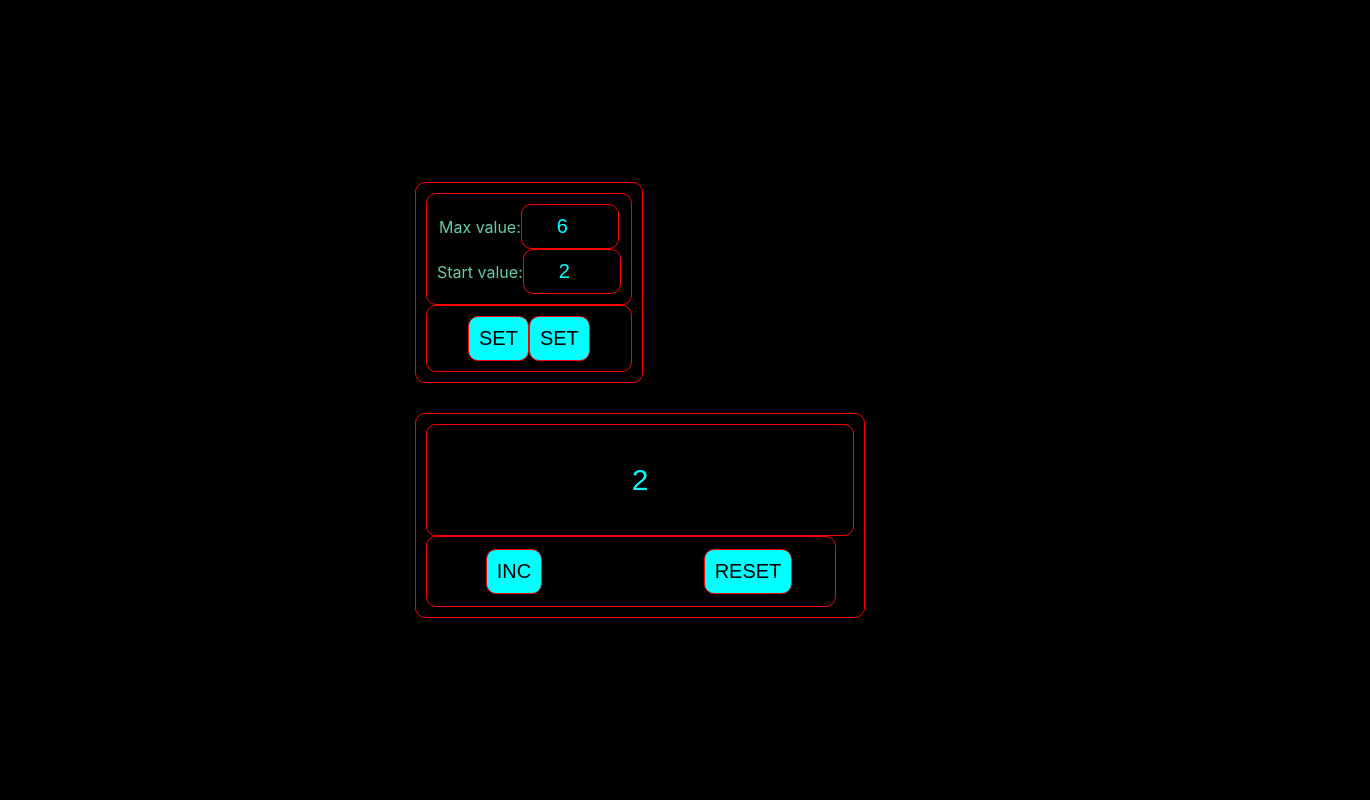
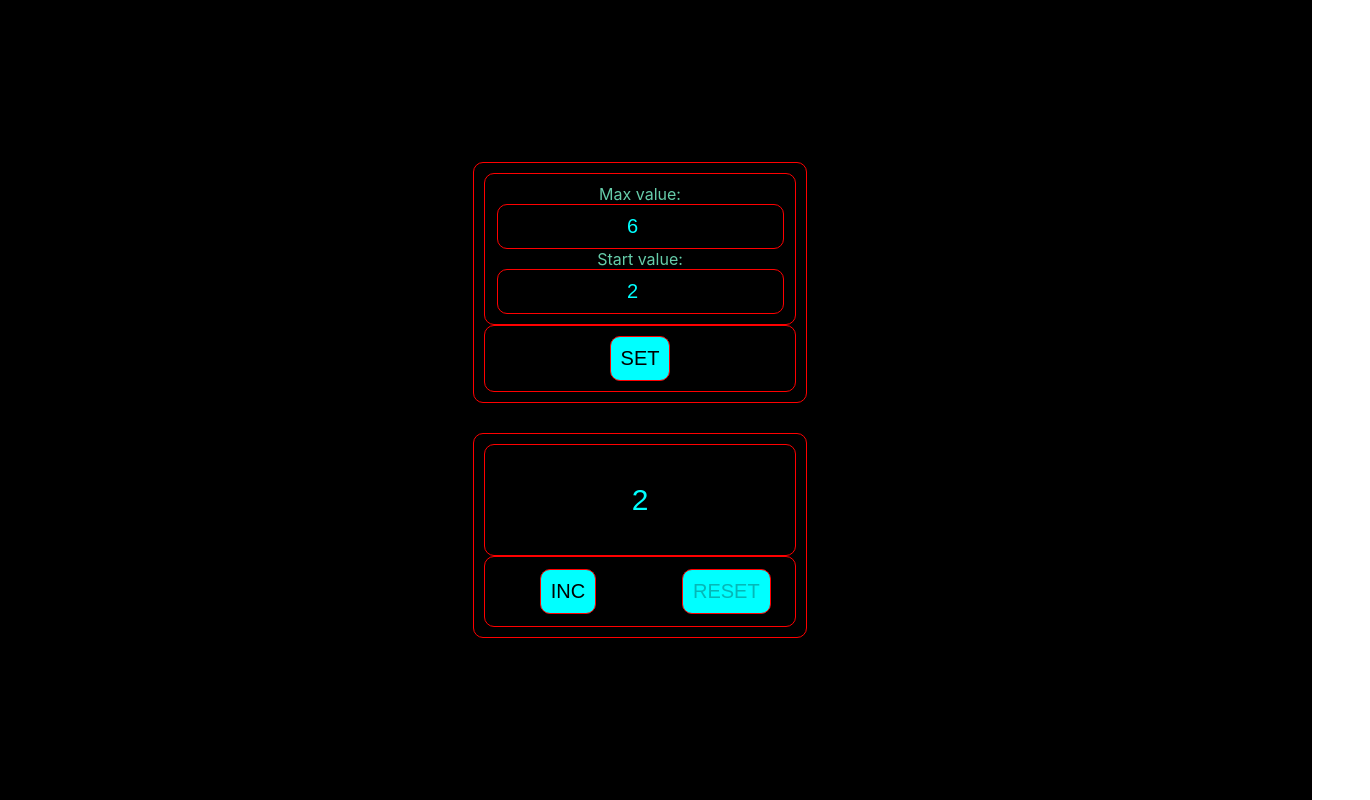
Before and after one commit to Chernik1991/counter2, a React (Create React App) app: page / in a window 1280 px wide. Shown: the top 800 px of the page, 1370 px wide, since content can reach past the window. Built offline with nearby package versions, Linux system fonts and the light colour scheme.

Commit message:
Counter 15.08.22

```diff
--- a/src/App.tsx
+++ b/src/App.tsx
@@ -1,23 +1,31 @@
-import React, {useState} from 'react';
+import React, {ChangeEvent, useState} from 'react';
 import {Count} from './Count';
 import {Set} from './Set';
 import './App.css'
 
 export const App = () => {
-    let [maxValue,setMaxValue]=useState(6);
-    const inca = () => {
-        maxValue = maxValue + 1
-        return setMaxValue(maxValue)
+    let [maxValue, setMaxValue] = useState(6);
+    let [minValue, setMinValue] = useState(2);
+
+    const setButton = (maxValue: number, minValue: number) => {
+        setMaxValue(maxValue)
+        setMinValue(minValue)
+        reset()
     }
-    let [minValue,setMinValue]=useState(2);
-    const inca2 = () => {
-        minValue = minValue + 1
-        return setMinValue(minValue)
+    const reset = () => {
+        return true
     }
+
     return (
         <div className="App1">
-            <div className="App"><Set startValue={minValue} maxValue={maxValue} inca={inca} inca2={inca2}/></div>
-            <div className="App"><Count maxValue={maxValue} startValue={minValue}/></div>
+            <div className="App">
+                <Set
+                    maxValue={maxValue}
+                    minValue={minValue}
+                    setButton={setButton}
+                />
+            </div>
+            <div className="App"><Count maxValue={maxValue} minValue={minValue} reset={reset}/></div>
         </div>
     );
 }
--- a/src/Count.module.css
+++ b/src/Count.module.css
@@ -33,6 +33,20 @@
   font-size: 30px;
   height: 70px;
   text-align: center;
+  width: 270px;
+}
+.InputOff{
+  border: 1px solid red;
+  padding: 10px;
+  border-radius: 10px;
+  background-color: black;
+  color: red;
+  font-size: 40px;
+  height: 60px;
+  text-align: center;
+  font-weight: 900;
+  width: 290px;
+  height: 90px
 }
 .ButtonBorder{
   display:inline-block;
@@ -41,10 +55,12 @@
   border-radius: 10px;
   background-color: black;
   text-align: center;
+  width: 290px;
 }
 .ButtonLi{
   display:inline-block;
-  width: 190px;
+  width: 100px;
   padding: 2px;
   background-color: black;
+
 }
--- a/src/Count.tsx
+++ b/src/Count.tsx
@@ -3,33 +3,50 @@ import s from './Count.module.css'
 import {Button} from './component/Button';
 import {Input} from './component/Input';
 
-type CountPropsType={
-    maxValue:number,
-    startValue:number,
+type CountPropsType = {
+    maxValue: number,
+    minValue: number,
+    reset:()=>void
 }
 
 export const Count = (props: CountPropsType) => {
-    let [value, setValue] = useState<number>(props.startValue)
+    let [value, setValue] = useState<number>(props.minValue)
     const inc = () => {
-        debugger
         if (value < props.maxValue) {
             value = value + 1
         }
         return setValue(value)
     }
     const res = () => {
-        return setValue(props.startValue)
+        if(props.reset){
+        return (
+            setValue(props.minValue)
+        )}
     }
     return (
         <div className={s.Count}>
-            <Input value={value} className={s.Input} />
+            <Input
+                value={String(value)}
+                className={
+                    value === props.maxValue
+                        ? s.InputOff
+                        : s.Input}/>
             <div>
                 <li className={s.ButtonBorder}>
                     <li className={s.ButtonLi}>
-                        <Button callback={inc} className={s.Button1} name={'INC'}/>
+
+                        <Button
+                            disable={value === props.maxValue}
+                            callback={inc}
+                            className={s.Button1}
+                            name={'INC'}/>
                     </li>
                     <li className={s.ButtonLi}>
-                        <Button callback={res} className={s.Button2} name={'RESET'}/>
+                        <Button
+                            disable={value === props.minValue}
+                            callback={res}
+                            className={s.Button2}
+                            name={'RESET'}/>
                     </li>
                 </li>
             </div>
--- a/src/Set.tsx
+++ b/src/Set.tsx
@@ -1,31 +1,50 @@
-import React, {useState} from 'react';
+import React, {ChangeEvent, useState} from 'react';
 import s from './Set.module.css'
 import {Button} from './component/Button';
 import {Input} from './component/Input';
 
-type SetPropsType={
-    startValue:number,
-    maxValue:number,
-    inca:()=>void
-    inca2:()=>void
+type SetPropsType = {
+    maxValue: number,
+    minValue: number,
+    setButton: (maxValue: number, minValue: number) => void
 }
-export const Set = (props:SetPropsType) => {
-
+export const Set = (props: SetPropsType) => {
+    let [maxValue, setMaxValue] = useState<number>(props.maxValue)
+    const onChangeTitleMax = (e:ChangeEvent<HTMLInputElement>) => {
+        setMaxValue(Number(e.currentTarget.value))
+    }
+    let [minValue, setMinValue] = useState<number>(props.minValue)
+    const onChangeTitleMin = (e:ChangeEvent<HTMLInputElement>) => {
+        setMinValue(Number(e.currentTarget.value))
+    }
     return (
         <div className={s.Set}>
             <div className={s.ButtonBorder}>
                 <div>
                     Max value:
-                    <Input type={"number"} value={props.maxValue} className={s.Input}/>
+                    <Input
+
+                        onChange={onChangeTitleMax}
+                        value={String(maxValue)}
+                        className={s.Input}
+                        type={"number"}
+                    />
                 </div>
                 <div>
                     Start value:
-                    <Input type={"number"} value={props.startValue} className={s.Input}/>
+                    <Input
+                        onChange={onChangeTitleMin}
+                        value={String(minValue)}
+                        className={s.Input}
+                        type={"number"}
+                    />
                 </div>
             </div>
             <div className={s.ButtonBorder}>
-                <Button callback={props.inca} className={s.Button} name={'SET'}/>
-                <Button callback={props.inca2} className={s.Button} name={'SET'}/>
+                <Button
+                    callback={()=>props.setButton(maxValue,minValue)}
+                    className={s.Button}
+                    name={'SET'}/>
             </div>
         </div>
     );
--- a/src/component/Button.tsx
+++ b/src/component/Button.tsx
@@ -3,7 +3,8 @@ import React from 'react';
 type ButtonPropsType = {
     name: string,
     callback: () => void,
-    className:string
+    className: string
+    disable?: boolean,
 }
 
 export const Button = (props: ButtonPropsType) => {
@@ -12,7 +13,13 @@ export const Button = (props: ButtonPropsType) => {
     }
     return (
         <>
-            <button onClick={onClickHandler} className={props.className}>{props.name}</button>
+            <button
+                disabled={props.disable}
+                onClick={onClickHandler}
+                className={props.className}
+            >
+                {props.name}
+            </button>
         </>
     );
 };
--- a/src/component/Input.tsx
+++ b/src/component/Input.tsx
@@ -1,15 +1,21 @@
-import React from 'react';
+import React, {ChangeEventHandler} from 'react';
 
 type InputPropsType = {
+    value:string
+    className:string
+    onChange?:ChangeEventHandler<HTMLInputElement>
     type?:string
-    value:number
-    className:string
 }
 
 export const Input = (props:InputPropsType) => {
+
     return (
         <>
-            <input type={props.type} step="1" value={props.value} min="1" max="100" className={props.className}/>
+            <input
+                type={props.type}
+                onChange={props.onChange}
+                value={props.value}
+                className={props.className}/>
         </>
     );
 };
```
